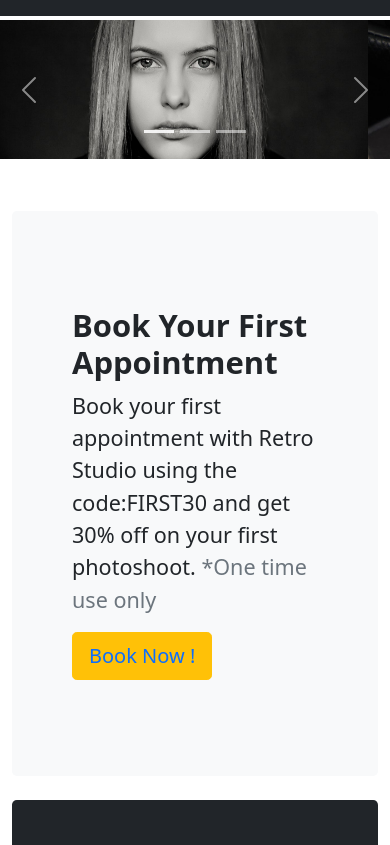
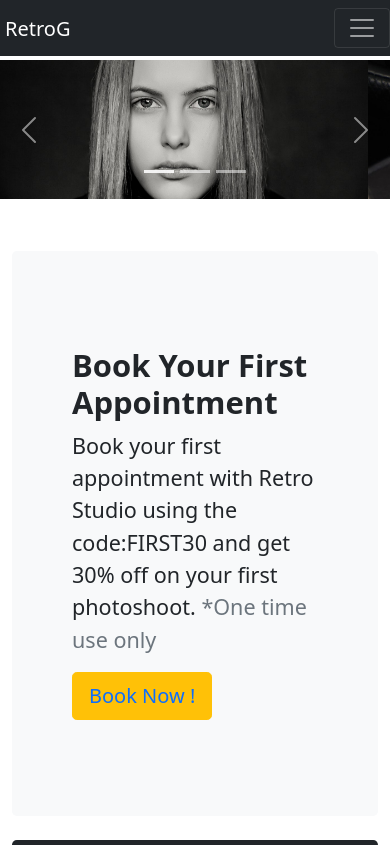
Before and after one commit to Saksham-1508/bootstrap_only_website, a plain HTML site: page index.html in a window 390 px wide. Shown: the top 845 px of the page. Drawn offline with nearby package versions, Linux system fonts and the light colour scheme.

Commit message:
Update index.html

```diff
--- a/index.html
+++ b/index.html
@@ -12,15 +12,24 @@
 
     <title>Welcome To Retro Studio</title>
     <style>
-        .btn a{
+        .btn a {
             text-decoration: none;
         }
     </style>
 </head>
 
 <body>
+
+
+
     <!-- nav bar -->
-        <nav class="navbar navbar-expand-lg navbar-dark bg-dark ">
+
+    <nav class="navbar navbar-expand-lg navbar-dark bg-dark">
+        <span class="navbar-brand mb-0 h1" style="margin: 2px;padding: 3px;">RetroG</span>
+        <button class="navbar-toggler" type="button" data-toggle="collapse" data-target="#navbarSupportedContent"
+            aria-controls="navbarSupportedContent" aria-expanded="false" aria-label="Toggle navigation">
+            <span class="navbar-toggler-icon"></span>
+        </button>
         <div class="container-fluid">
             <div class="collapse navbar-collapse" id="navbarSupportedContent">
                 <ul class="navbar-nav me-auto mb-2 mb-lg-0">
@@ -54,8 +63,9 @@
         </div>
     </nav>
 
+    <!-- nav bar  -->
 
-    <!-- nav bar  -->
+
 
     <!--    header containing carousel and basic headings    -->
     <header>
@@ -105,6 +115,9 @@
     </header>
     <!--   xxxxxxxxxxxxxxxxxxxxxxxxxxxxxxxxxxxxxxxxxxxxxxx   -->
 
+
+
+    <!--           main              -->
     <main>
         <div class="container py-5">
             <div class="p-5 mb-4 bg-light rounded-3">
@@ -121,7 +134,8 @@
                     <div class="h-100 p-5 text-white bg-dark rounded-3">
                         <h2>Contact Us</h2>
                         <p>For any further details feel free to contact us .</p>
-                        <button class="btn btn-outline-light" type="button"><a href="contact.html">Contact Us</a></button>
+                        <button class="btn btn-outline-light" type="button"><a href="contact.html">Contact
+                                Us</a></button>
                     </div>
                 </div>
                 <div class="col-md-6">
@@ -135,6 +149,10 @@
             </div>
         </div>
     </main>
+    <!--   xxxxxxxxxxxxxxxxxxxxxxxxxxxxxxxxxxxxxxxxxxxxxxx   -->
+
+
+
     <script src="https://cdn.jsdelivr.net/npm/bootstrap@5.0.1/dist/js/bootstrap.bundle.min.js"
         integrity="sha384-gtEjrD/SeCtmISkJkNUaaKMoLD0//ElJ19smozuHV6z3Iehds+3Ulb9Bn9Plx0x4"
         crossorigin="anonymous"></script>
```
Lines whose indentation alone changed are shown as unchanged.
